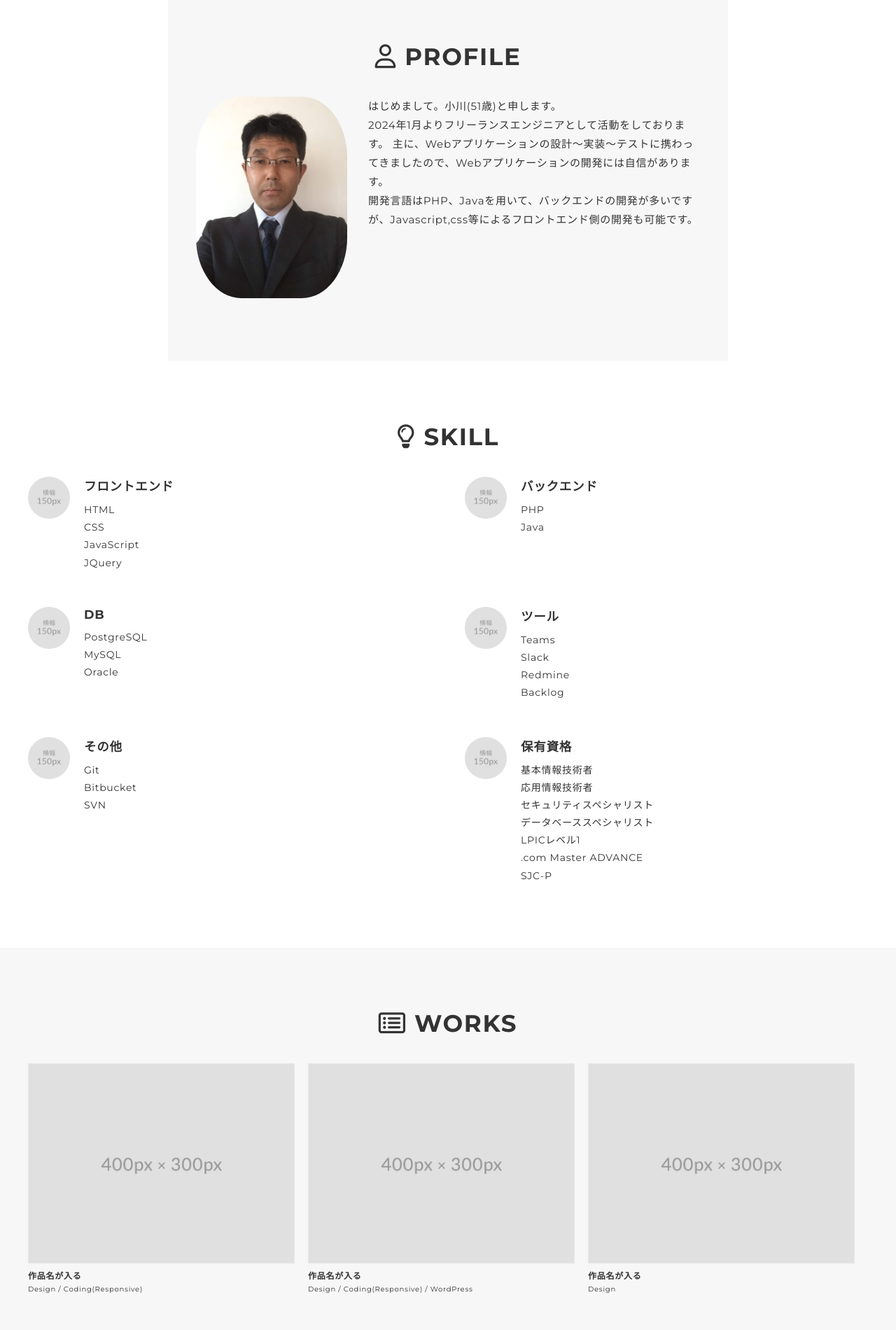
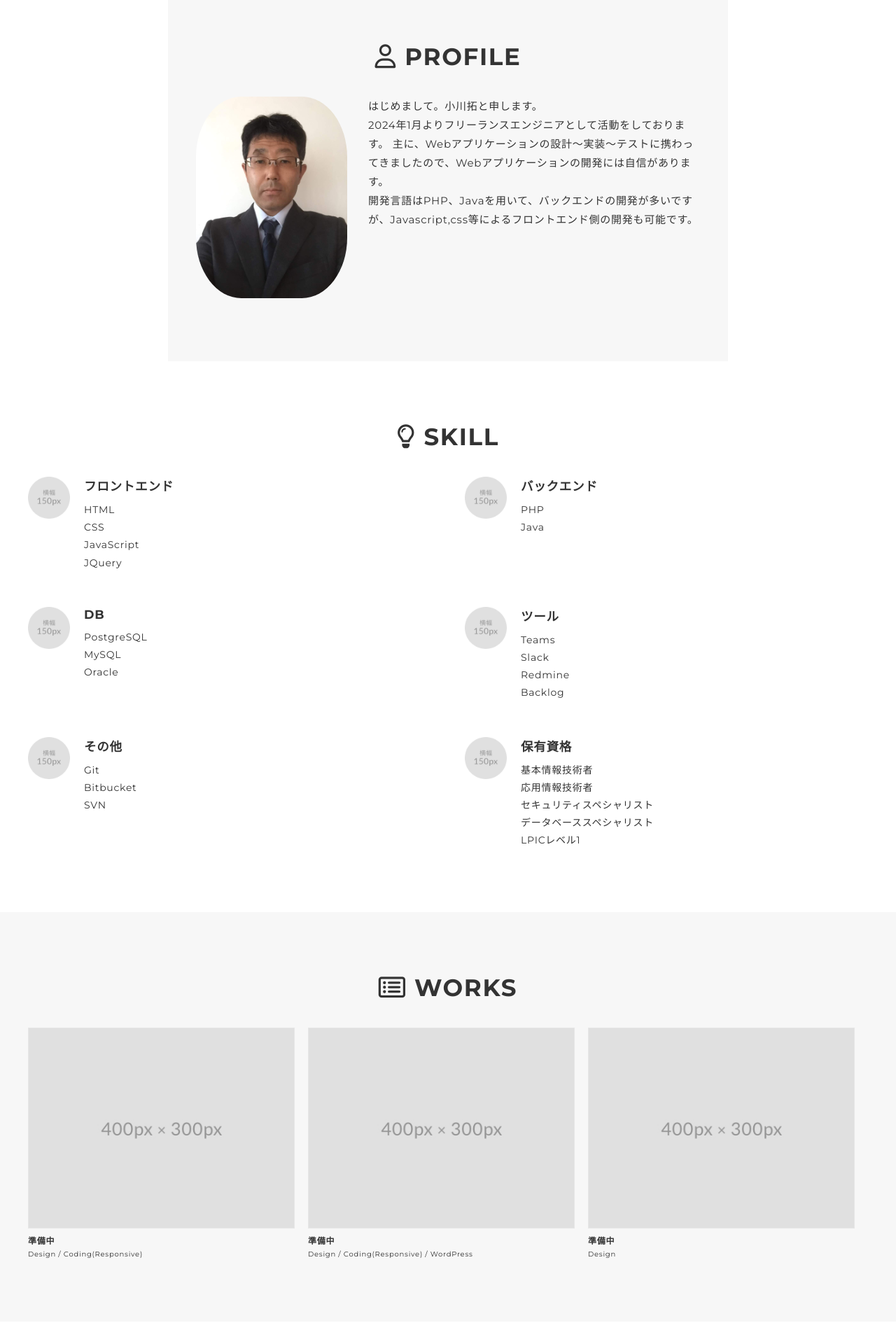
Before and after one commit to re7a4na10/project, a plain HTML site: page index.html in a window 1280 px wide. Shown: the part 780-2680 px from the top of the page at 70% size. Drawn offline with nearby package versions, Linux system fonts and the light colour scheme.

Commit message:
html微調整
html微調整

```diff
--- a/index.html
+++ b/index.html
@@ -17,7 +17,7 @@
   <link href="css/style.css" media="all" rel="stylesheet" type="text/css" />
   <link href="https://use.fontawesome.com/releases/v6.0.0/css/all.css" rel="stylesheet">
   <link rel="shortcut icon" href="img/favicon.ico" />
-  <link rel="canonical" href="URLが入る" />
+  <link rel="canonical" href="https://re7a4na10.github.io/project/" />
 </head>
 
 <body>
@@ -50,7 +50,7 @@
           <p class="mv-subtitle">PORTFOLIO</p>
           <p class="mv-text">
             ユーザーとお客様が心から満足できる<br class="sp-only">サイトをお作りいたします。<br>
-            デザインとコーディングは<br class="sp-only">おまかせください。<br>
+            コーディングは<br class="sp-only">おまかせください。<br>
           </p>
         </div>
       </div>
@@ -66,7 +66,7 @@
             </p>
             <div class="profile-body">
               <p>
-              はじめまして。小川(51歳)と申します。<br />
+              はじめまして。小川拓と申します。<br />
 2024年1月よりフリーランスエンジニアとして活動をしております。
 主に、Webアプリケーションの設計～実装～テストに携わってきましたので、Webアプリケーションの開発には自信があります。<br />
 開発言語はPHP、Javaを用いて、バックエンドの開発が多いですが、Javascript,css等によるフロントエンド側の開発も可能です。
@@ -140,8 +140,6 @@
                 <p class="skill-text">セキュリティスペシャリスト</p>
                 <p class="skill-text">データベーススペシャリスト</p>
                 <p class="skill-text">LPICレベル1</p>
-                <p class="skill-text">.com Master ADVANCE</p>
-                <p class="skill-text">SJC-P</p>
               </div>
             </div>
 
@@ -157,17 +155,17 @@
           <div class="works-list">
             <a class="works-item" href="works-template.html">
               <div class="works-img"><img src="img/works-dummy-thumb.jpg" alt="" /></div>
-              <p class="works-name">作品名が入る</p>
+              <p class="works-name">準備中</p>
               <p class="works-info">Design / Coding(Responsive)</p>
             </a>
             <a class="works-item" href="works-template.html">
               <div class="works-img"><img src="img/works-dummy-thumb.jpg" alt="" /></div>
-              <p class="works-name">作品名が入る</p>
+              <p class="works-name">準備中</p>
               <p class="works-info">Design / Coding(Responsive) / WordPress</p>
             </a>
             <a class="works-item" href="works-template.html">
               <div class="works-img"><img src="img/works-dummy-thumb.jpg" alt="" /></div>
-              <p class="works-name">作品名が入る</p>
+              <p class="works-name">準備中</p>
               <p class="works-info">Design</p>
             </a>
             <!--
@@ -192,11 +190,13 @@
         <div class="container">
           <h2 class="title"><i class="fa-regular fa-envelope"></i> CONTACT</h2>
           <p class="lead">
-            お問い合わせは、<br class="sp-only">SNSかメールにてお願いいたします。
+            お問い合わせは、<br class="sp-only">メールにてお願いいたします。
           </p>
           <div class="contact-list">
+          <!--
             <a class="contact-item" href="https://twitter.com/" target="_blank" rel="noopener">Twitter</a>
             <a class="contact-item" href="https://www.instagram.com/" target="_blank" rel="noopener">Instagram</a>
+           -->
             <span class="contact-item">re7a4na10@gmail.com</span>
           </div>
         </div>
```
